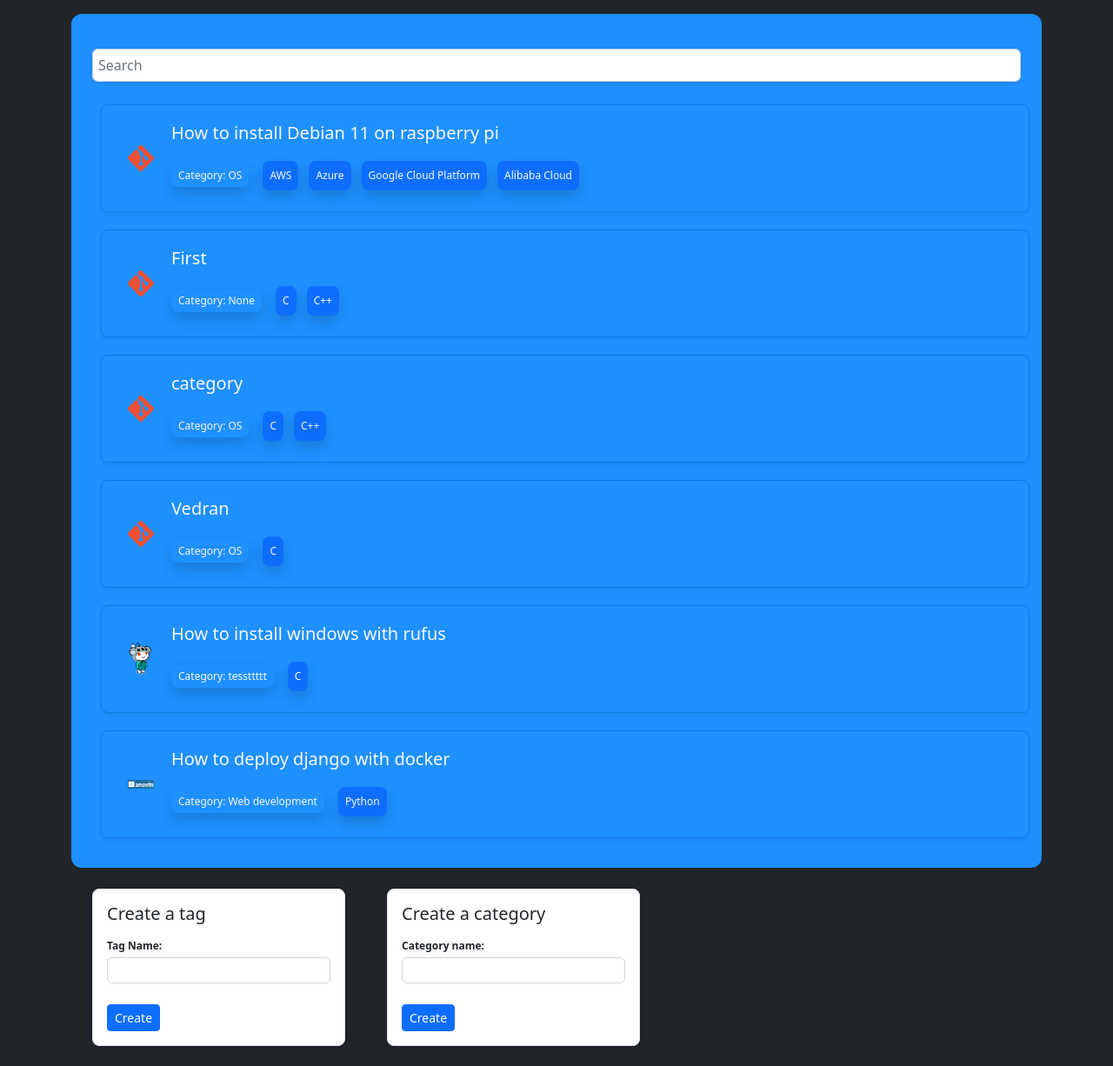
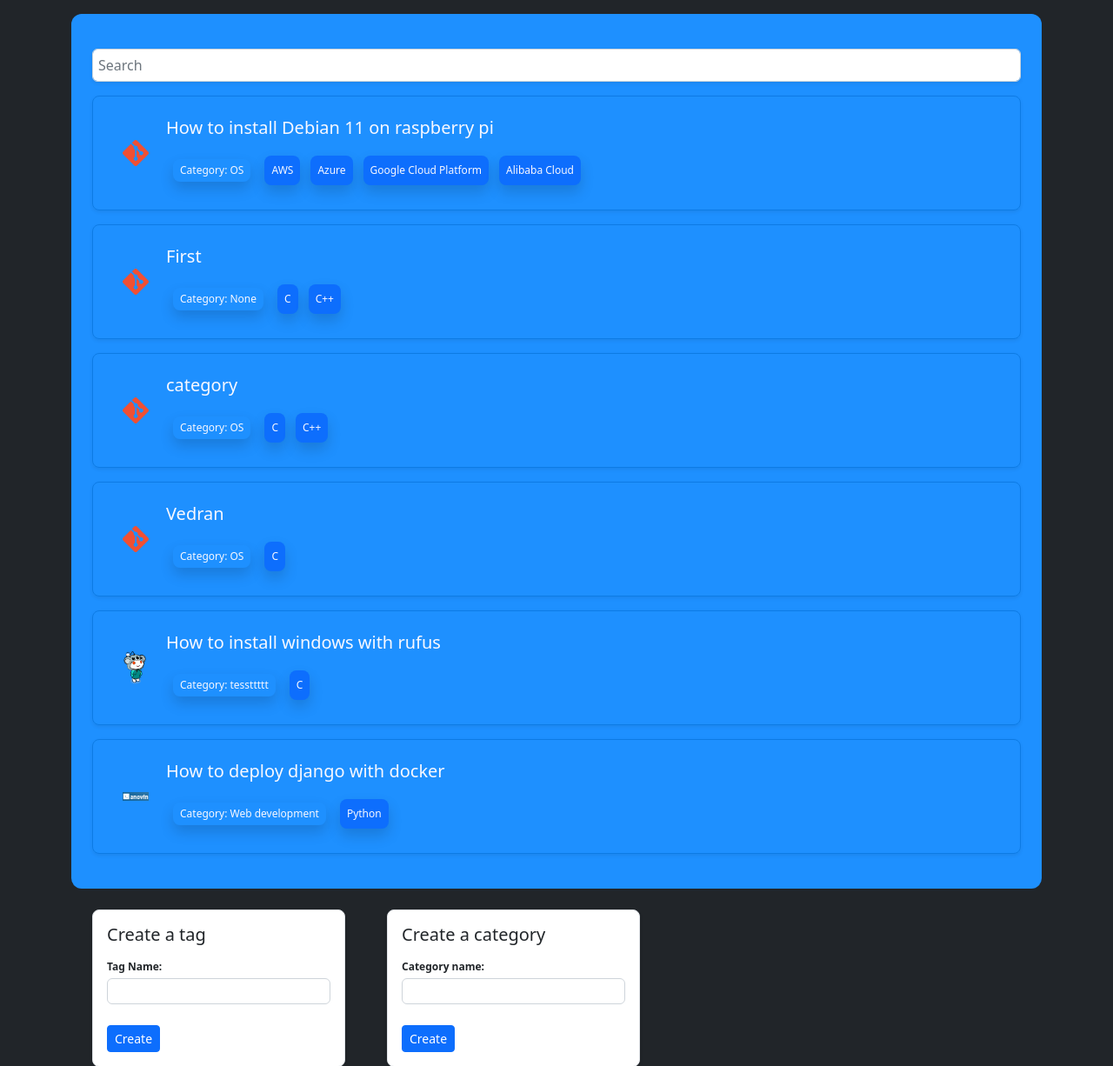
Before and after one commit to jum-mk/anovin, a Django app: page /tutorials in a window 1280 px wide. Shown: the top 1226 px of the page at 87% size. Run offline with Django 3.2, Linux system fonts and the light colour scheme; data comes from the database, SQL or seed files in the repository.

Commit message:
Changed the interface

```diff
--- a/web/templates/tutorials.html
+++ b/web/templates/tutorials.html
@@ -68,15 +68,15 @@
 
         {% for t in tuts %}
             <a href="" class="text-white" style="text-decoration: none;">
-                <div class="w-100 shadow-sm d-flex align-items-center hover-bg"
-                     style="color:ghostwhite; border-radius: 8px; margin: 10px; padding: 20px; border: 1px solid #0d7be4; cursor:pointer;">
+                <div class=" shadow-sm d-flex align-items-center hover-bg p-4 mb-3"
+                     style="color:ghostwhite; border-radius: 8px; border: 1px solid #0d7be4; cursor:pointer;">
 
                     <img src="{{ t.img.url }}" style="width: 30px; margin-left: 10px; margin-right: 20px;" class="d-none    d-sm-none d-md-block">
                     <div class="">
                         <h5 class="mb-3">{{ t.title }}</h5>
 
                         <div class="d-inline-flex flex-wrap align-items-center">
-                        <span class="shadow me-2 p-1 pe-2 ps-2"
+                        <span class="shadow  p-1 pe-2 ps-2 ms-2 me-2 mb-1 mt-1"
                               style="border-radius: 8px; font-size: 12px; ">Category: {{ t.category }}</span>
 
 
```
